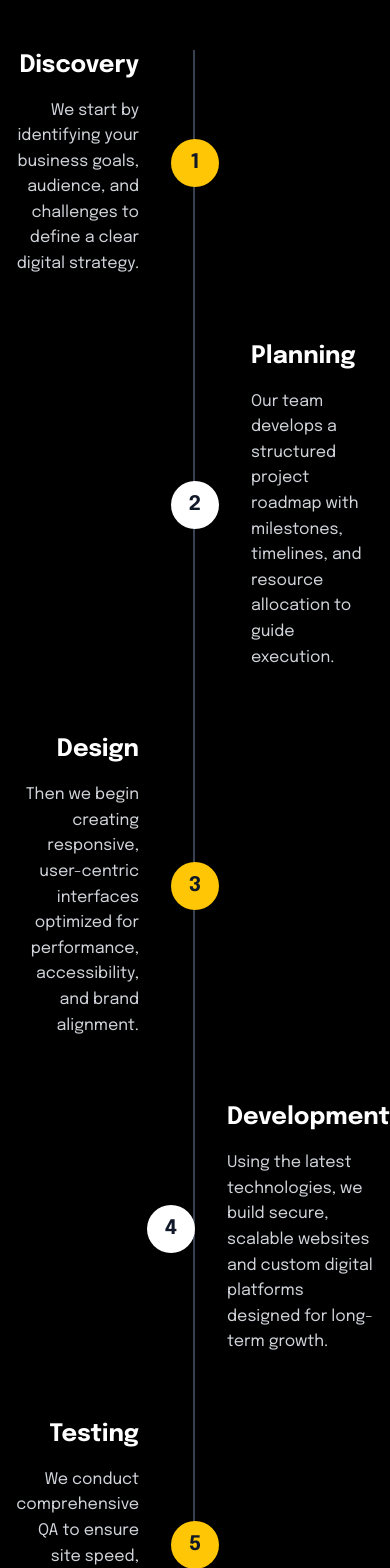
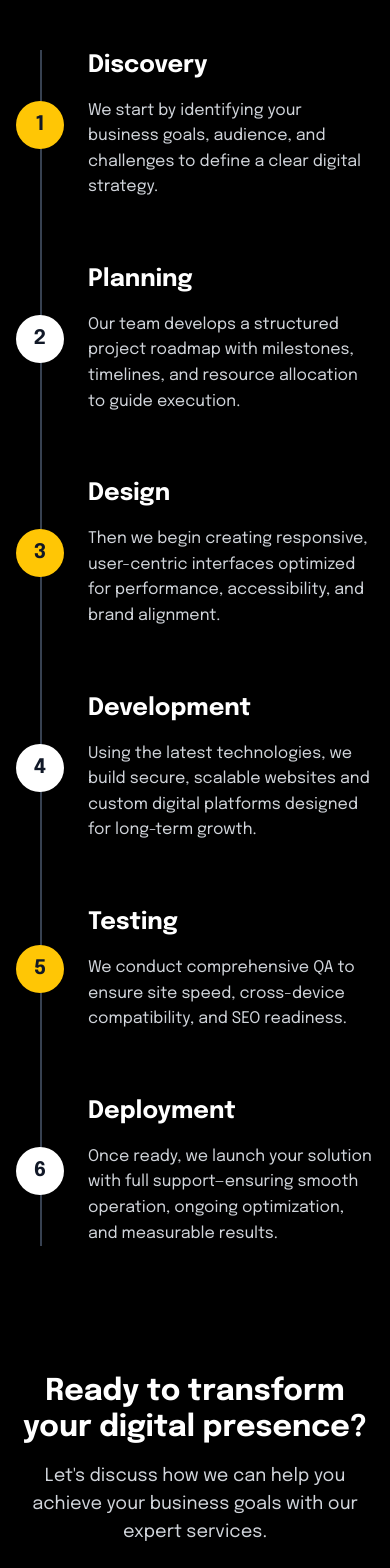
Before and after one commit to strategybyte/strategybyte-v2, a Next.js app: page /our-services in a window 390 px wide. Shown: the part 3520-5088 px from the top of the page. Built offline with nearby package versions, Linux system fonts and the light colour scheme.

Commit message:
Refactor Our Services page layout for improved mobile responsiveness and visual consistency. Adjusted process steps to display numbers and text appropriately across devices, enhancing user experience.

```diff
--- a/app/our-services/page.jsx
+++ b/app/our-services/page.jsx
@@ -152,37 +152,68 @@ const OurServicesPage = () => {
 
           {/* Process Timeline */}
           <div className="relative">
-            {/* Vertical Line */}
-            <div className="absolute left-1/2 transform -translate-x-0.5 w-0.5 h-full bg-gray-700"></div>
+            {/* Vertical Line - adjusted for mobile */}
+            <div className="absolute left-6 md:left-1/2 transform md:-translate-x-0.5 w-0.5 h-full bg-gray-700"></div>
 
             {/* Process Steps */}
             <div className="space-y-16">
               {/* Discovery */}
               <div className="flex items-center">
-                <div className="w-1/2 pr-8 text-right">
+                {/* Mobile: Number on left, Desktop: Text on left for odd items */}
+                <div className="w-12 md:w-1/2 md:pr-8 md:text-right flex md:block justify-start md:justify-end">
+                  <div className="md:hidden relative z-10">
+                    <div className="w-12 h-12 bg-secondary rounded-full flex items-center justify-center text-gray-900 font-bold text-xl">
+                      1
+                    </div>
+                  </div>
+                  <div className="hidden md:block">
                     <h3 className="text-2xl font-bold mb-4">Discovery</h3>
                     <p className="text-gray-300">
                       We start by identifying your business goals, audience, and
                       challenges to define a clear digital strategy.
                     </p>
                   </div>
-                <div className="relative z-10">
+                </div>
+
+                {/* Desktop: Center number - perfectly centered on line */}
+                <div className="hidden md:block absolute left-1/2 transform -translate-x-1/2 z-10">
                   <div className="w-12 h-12 bg-secondary rounded-full flex items-center justify-center text-gray-900 font-bold text-xl">
                     1
                   </div>
                 </div>
-                <div className="w-1/2 pl-8"></div>
+
+                {/* Mobile: Text on right, Desktop: Empty space */}
+                <div className="flex-1 pl-6 md:w-1/2 md:pl-8 md:flex-none">
+                  <div className="md:hidden">
+                    <h3 className="text-2xl font-bold mb-4">Discovery</h3>
+                    <p className="text-gray-300">
+                      We start by identifying your business goals, audience, and
+                      challenges to define a clear digital strategy.
+                    </p>
+                  </div>
+                </div>
               </div>
 
               {/* Planning */}
               <div className="flex items-center">
-                <div className="w-1/2 pr-8"></div>
-                <div className="relative z-10">
+                {/* Mobile: Number on left, Desktop: Empty space */}
+                <div className="w-12 md:w-1/2 md:pr-8 flex md:block justify-start">
+                  <div className="md:hidden relative z-10">
                     <div className="w-12 h-12 bg-white rounded-full flex items-center justify-center text-gray-900 font-bold text-xl">
                       2
                     </div>
                   </div>
-                <div className="w-1/2 pl-8">
+                </div>
+
+                {/* Desktop: Center number - perfectly centered on line */}
+                <div className="hidden md:block absolute left-1/2 transform -translate-x-1/2 z-10">
+                  <div className="w-12 h-12 bg-white rounded-full flex items-center justify-center text-gray-900 font-bold text-xl">
+                    2
+                  </div>
+                </div>
+
+                {/* Mobile: Text on right, Desktop: Text on right */}
+                <div className="flex-1 pl-6 md:w-1/2 md:pl-8 md:flex-none">
                   <h3 className="text-2xl font-bold mb-4">Planning</h3>
                   <p className="text-gray-300">
                     Our team develops a structured project roadmap with
@@ -194,7 +225,14 @@ const OurServicesPage = () => {
 
               {/* Design */}
               <div className="flex items-center">
-                <div className="w-1/2 pr-8 text-right">
+                {/* Mobile: Number on left, Desktop: Text on left for odd items */}
+                <div className="w-12 md:w-1/2 md:pr-8 md:text-right flex md:block justify-start md:justify-end">
+                  <div className="md:hidden relative z-10">
+                    <div className="w-12 h-12 bg-secondary rounded-full flex items-center justify-center text-gray-900 font-bold text-xl">
+                      3
+                    </div>
+                  </div>
+                  <div className="hidden md:block">
                     <h3 className="text-2xl font-bold mb-4">Design</h3>
                     <p className="text-gray-300">
                       Then we begin creating responsive, user-centric interfaces
@@ -202,23 +240,48 @@ const OurServicesPage = () => {
                       alignment.
                     </p>
                   </div>
-                <div className="relative z-10">
+                </div>
+
+                {/* Desktop: Center number - perfectly centered on line */}
+                <div className="hidden md:block absolute left-1/2 transform -translate-x-1/2 z-10">
                   <div className="w-12 h-12 bg-secondary rounded-full flex items-center justify-center text-gray-900 font-bold text-xl">
                     3
                   </div>
                 </div>
-                <div className="w-1/2 pl-8"></div>
+
+                {/* Mobile: Text on right, Desktop: Empty space */}
+                <div className="flex-1 pl-6 md:w-1/2 md:pl-8 md:flex-none">
+                  <div className="md:hidden">
+                    <h3 className="text-2xl font-bold mb-4">Design</h3>
+                    <p className="text-gray-300">
+                      Then we begin creating responsive, user-centric interfaces
+                      optimized for performance, accessibility, and brand
+                      alignment.
+                    </p>
+                  </div>
+                </div>
               </div>
 
               {/* Development */}
               <div className="flex items-center">
-                <div className="w-1/2 pr-8"></div>
-                <div className="relative z-10">
+                {/* Mobile: Number on left, Desktop: Empty space */}
+                <div className="w-12 md:w-1/2 md:pr-8 flex md:block justify-start">
+                  <div className="md:hidden relative z-10">
                     <div className="w-12 h-12 bg-white rounded-full flex items-center justify-center text-gray-900 font-bold text-xl">
                       4
                     </div>
                   </div>
-                <div className="w-1/2 pl-8">
+                </div>
+
+                {/* Desktop: Center number - perfectly centered on line */}
+                <div className="hidden md:block absolute left-1/2 transform -translate-x-1/2 z-10">
+                  <div className="w-12 h-12 bg-white rounded-full flex items-center justify-center text-gray-900 font-bold text-xl">
+                    4
+                  </div>
+                </div>
+
+                {/* Mobile: Text on right, Desktop: Text on right */}
+                <div className="flex-1 pl-6 md:w-1/2 md:pl-8 md:flex-none">
                   <h3 className="text-2xl font-bold mb-4">Development</h3>
                   <p className="text-gray-300">
                     Using the latest technologies, we build secure, scalable
@@ -230,30 +293,61 @@ const OurServicesPage = () => {
 
               {/* Testing */}
               <div className="flex items-center">
-                <div className="w-1/2 pr-8 text-right">
+                {/* Mobile: Number on left, Desktop: Text on left for odd items */}
+                <div className="w-12 md:w-1/2 md:pr-8 md:text-right flex md:block justify-start md:justify-end">
+                  <div className="md:hidden relative z-10">
+                    <div className="w-12 h-12 bg-secondary rounded-full flex items-center justify-center text-gray-900 font-bold text-xl">
+                      5
+                    </div>
+                  </div>
+                  <div className="hidden md:block">
                     <h3 className="text-2xl font-bold mb-4">Testing</h3>
                     <p className="text-gray-300">
                       We conduct comprehensive QA to ensure site speed,
                       cross-device compatibility, and SEO readiness.
                     </p>
                   </div>
-                <div className="relative z-10">
+                </div>
+
+                {/* Desktop: Center number - perfectly centered on line */}
+                <div className="hidden md:block absolute left-1/2 transform -translate-x-1/2 z-10">
                   <div className="w-12 h-12 bg-secondary rounded-full flex items-center justify-center text-gray-900 font-bold text-xl">
                     5
                   </div>
                 </div>
-                <div className="w-1/2 pl-8"></div>
+
+                {/* Mobile: Text on right, Desktop: Empty space */}
+                <div className="flex-1 pl-6 md:w-1/2 md:pl-8 md:flex-none">
+                  <div className="md:hidden">
+                    <h3 className="text-2xl font-bold mb-4">Testing</h3>
+                    <p className="text-gray-300">
+                      We conduct comprehensive QA to ensure site speed,
+                      cross-device compatibility, and SEO readiness.
+                    </p>
+                  </div>
+                </div>
               </div>
 
               {/* Deployment */}
               <div className="flex items-center">
-                <div className="w-1/2 pr-8"></div>
-                <div className="relative z-10">
+                {/* Mobile: Number on left, Desktop: Empty space */}
+                <div className="w-12 md:w-1/2 md:pr-8 flex md:block justify-start">
+                  <div className="md:hidden relative z-10">
                     <div className="w-12 h-12 bg-white rounded-full flex items-center justify-center text-gray-900 font-bold text-xl">
                       6
                     </div>
                   </div>
-                <div className="w-1/2 pl-8">
+                </div>
+
+                {/* Desktop: Center number - perfectly centered on line */}
+                <div className="hidden md:block absolute left-1/2 transform -translate-x-1/2 z-10">
+                  <div className="w-12 h-12 bg-white rounded-full flex items-center justify-center text-gray-900 font-bold text-xl">
+                    6
+                  </div>
+                </div>
+
+                {/* Mobile: Text on right, Desktop: Text on right */}
+                <div className="flex-1 pl-6 md:w-1/2 md:pl-8 md:flex-none">
                   <h3 className="text-2xl font-bold mb-4">Deployment</h3>
                   <p className="text-gray-300">
                     Once ready, we launch your solution with full
```
Lines whose indentation alone changed are shown as unchanged.
